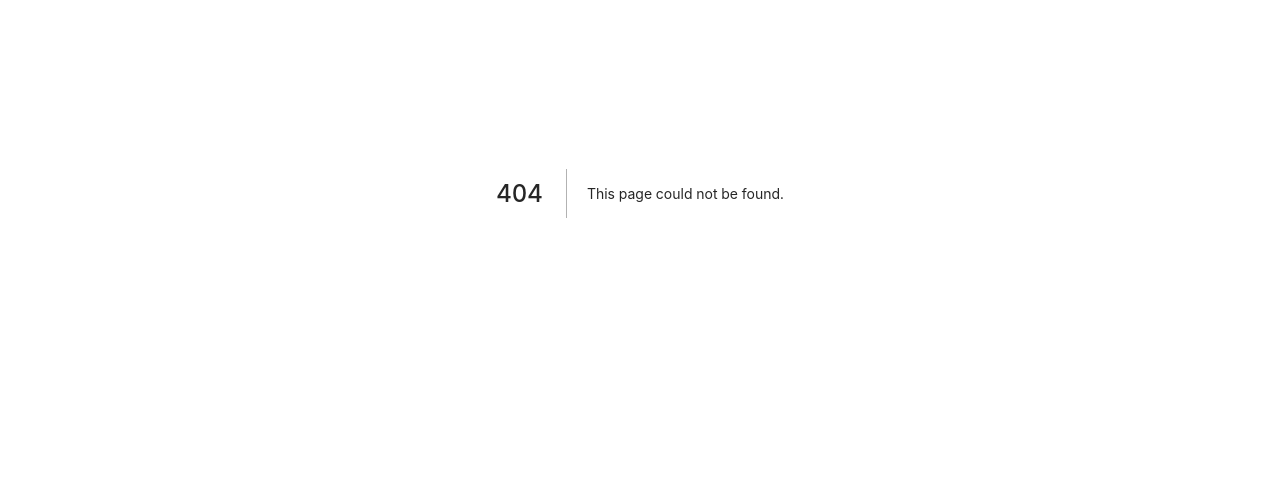
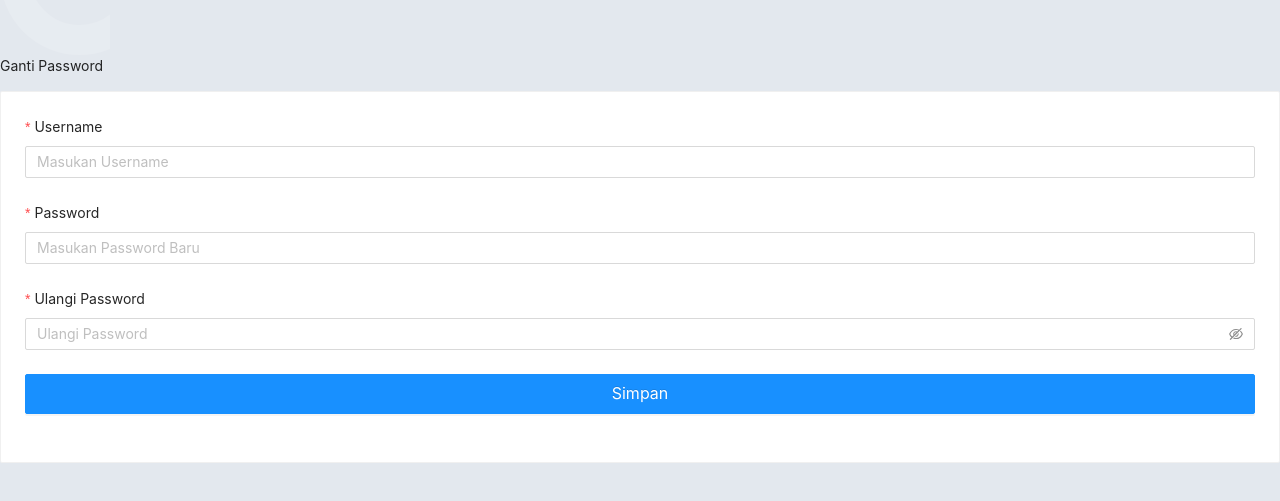
Before and after one commit to dystianen/gmp-frontend, a Next.js app: page /forgot_password in a window 1280 px wide. Before the commit this address had no page. Shown: the part 207-708 px from the top of the page. Built offline with nearby package versions, Linux system fonts and the light colour scheme; sample sign-in values are in the browser's storage.

Commit message:
feat: page forgot password

```diff
--- /dev/null
+++ b/pages/forgot_password/index.js
@@ -0,0 +1,81 @@
+import {observer} from "mobx-react-lite";
+import {useRouter} from "next/router";
+import {Button, Card, Form, Image, Input, message} from "antd";
+
+const ForgotPassword = observer(() => {
+    const router = useRouter();
+    const [form] = Form.useForm();
+
+    const label = (text) => (
+        <span className="font-bold">
+            {text}
+        </span>
+    )
+
+    const handleSubmit = async () => {
+        try {
+            const values = await form.validateFields();
+            setIsLoading(true)
+
+            const body = {
+                username: values.username,
+                password: values.password,
+            };
+
+            await store.authentication.login(body);
+            form.resetFields();
+            message.success("Login Successfully");
+            await router.push("/investment_package");
+            setIsLoading(false)
+        } catch (err) {
+            console.log({err});
+            setIsLoading(false)
+            message.error(err.response.data.message);
+        }
+    };
+
+
+    return (
+        <>
+            <div className={'relative flex-col flex justify-center bg-primary bg-center h-screen max-w-lg mx-auto rounded-t'}>
+                <div className="absolute top-0 left-0">
+                    <Image src={'/assets/background/Ellipse1.svg'} alt={'icon'} preview={false}/>
+                </div>
+                <div className="absolute top-28 right-0">
+                    <Image src={'/assets/background/Ellipse4.svg'} alt={'icon'} preview={false}/>
+                </div>
+                <p className={'text-2xl font-bold text-white text-center'}>Ganti Password</p>
+                <Card className={'mx-6 rounded-xl'}>
+                    <Form form={form} onFinish={handleSubmit} layout={'vertical'}>
+                        <Form.Item name={'username'} label={label('Username')} rules={[{
+                            required: true,
+                            message: "Please input username!",
+                            type: 'string',
+                        }]}>
+                            <Input placeholder={'Masukan Username'}/>
+                        </Form.Item>
+                        <Form.Item name={'password'} label={label('Password')} rules={[{
+                            required: true,
+                            message: "Please input new password!",
+                            type: 'string',
+                        }]}>
+                            <Input placeholder={'Masukan Password Baru'}/>
+                        </Form.Item>
+                        <Form.Item name={'repeat_password'} label={label('Ulangi Password')} rules={[{
+                            required: true,
+                            message: "Please input Repeat Password!",
+                        }]}>
+                            <Input.Password placeholder={'Ulangi Password'}/>
+                        </Form.Item>
+                        <Form.Item className={'text-center pt-1.5'}>
+                            <Button htmlType={'submit'} type={'primary'} className={'rounded-3xl mb-2'} size={'large'} block>Simpan</Button>
+                        </Form.Item>
+                    </Form>
+                </Card>
+            </div>
+        </>
+    )
+})
+
+
+export default ForgotPassword;
```
Also changed, not shown: public/assets/background/Ellipse4.svg (added).
